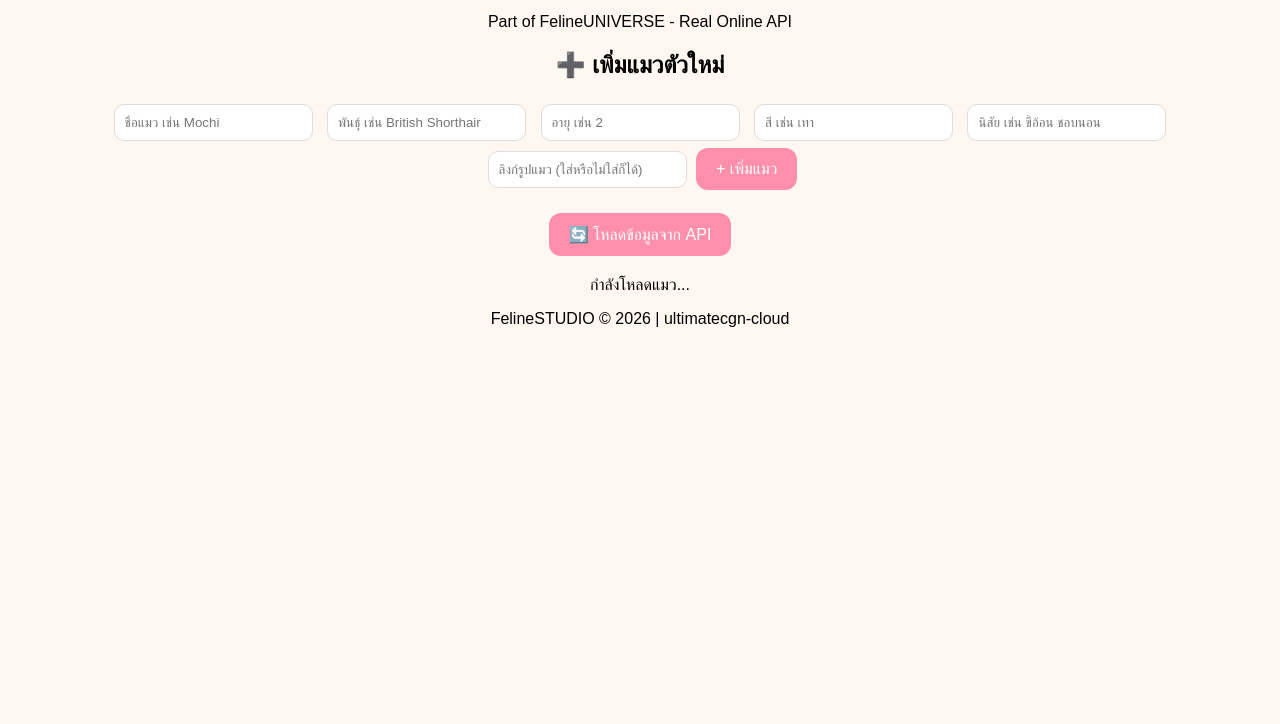
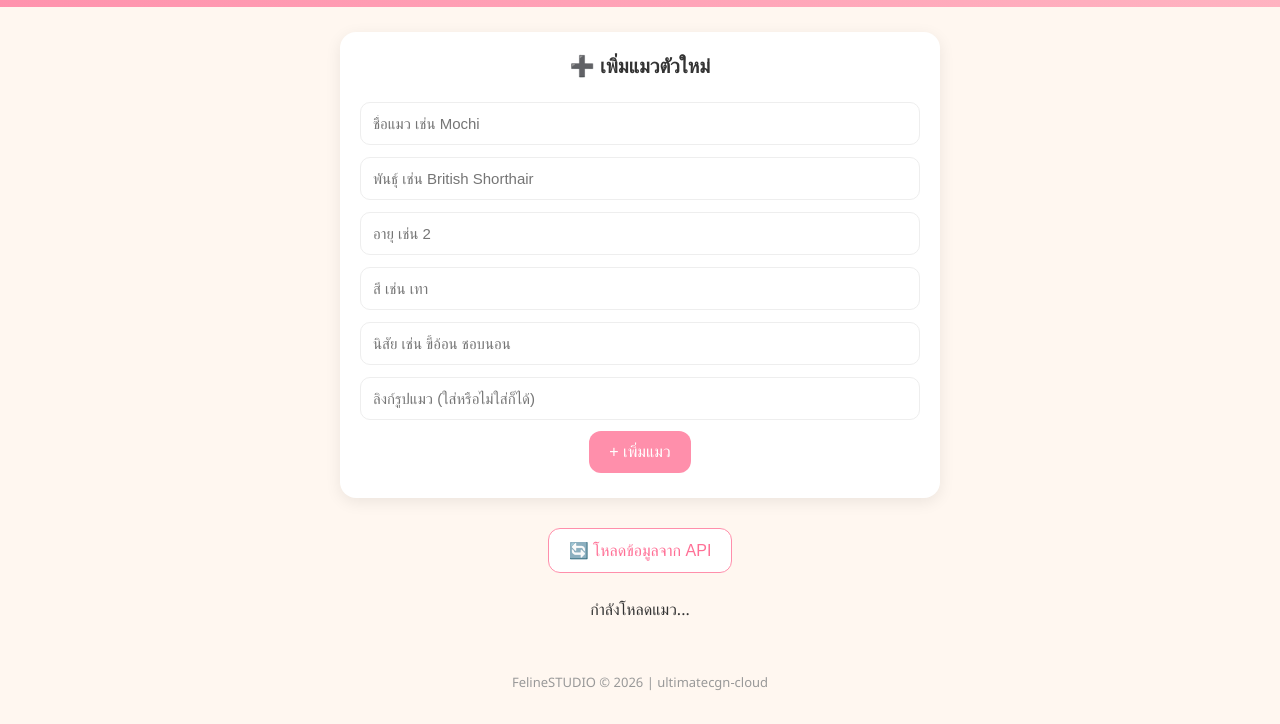
Before and after one commit to ultimatecgn-cloud/FelineSTUDIO, a plain HTML site: page index.html in a window 1280 px wide. Shown: the part 140-864 px from the top of the page. Before the commit the page ends 800 px from the top, so only its background shows below. Drawn offline with Linux system fonts and the light colour scheme; no server answers.

Commit message:
Update style.css

```diff
--- a/style.css
+++ b/style.css
@@ -1,8 +1,123 @@
-body { font-family: sans-serif; text-align: center; padding: 40px; background: #fff7f0; }
-h1 { font-size: 42px; }
-button { padding: 12px 20px; border: none; border-radius: 12px; background: #ff8fab; color: white; font-size: 16px; cursor: pointer; }
-#result { margin-top: 20px; }
-.form { margin: 20px; }
-input { padding: 10px; border-radius: 10px; border: 1px solid #ddd; margin: 5px; }
-.card { background: white; padding: 15px; margin: 10px auto; max-width: 350px; border-radius: 12px; box-shadow: 0 2px 8px rgba(0,0,0,0.1); }
-.card button { margin: 5px; font-size: 13px; padding: 8px 12px; }
+* { box-sizing: border-box; }
+
+body {
+  font-family: 'Segoe UI', sans-serif;
+  text-align: center;
+  padding: 0;
+  margin: 0;
+  background: #fff7f0;
+  color: #333;
+}
+
+header {
+  background: linear-gradient(135deg, #ff8fab, #ffb3c1);
+  color: white;
+  padding: 30px 20px;
+}
+
+header h1 {
+  font-size: 44px;
+  margin: 0;
+}
+
+header p {
+  margin: 5px 0 0;
+  opacity: 0.9;
+}
+
+.form {
+  background: white;
+  max-width: 600px;
+  margin: 25px auto;
+  padding: 20px;
+  border-radius: 16px;
+  box-shadow: 0 4px 16px rgba(0,0,0,0.08);
+}
+
+.form h2 {
+  margin-top: 0;
+  font-size: 20px;
+}
+
+input {
+  width: 100%;
+  padding: 12px;
+  border-radius: 10px;
+  border: 1px solid #eee;
+  margin: 6px 0;
+  font-size: 15px;
+  outline: none;
+}
+
+input:focus {
+  border-color: #ff8fab;
+}
+
+button {
+  padding: 12px 20px;
+  border: none;
+  border-radius: 12px;
+  background: #ff8fab;
+  color: white;
+  font-size: 16px;
+  cursor: pointer;
+  margin: 5px;
+}
+
+button:hover {
+  background: #ff7096;
+}
+
+.reload {
+  background: white;
+  color: #ff7096;
+  border: 1px solid #ff8fab;
+}
+
+#result {
+  display: flex;
+  flex-wrap: wrap;
+  justify-content: center;
+  gap: 16px;
+  padding: 20px;
+  max-width: 1100px;
+  margin: 0 auto;
+}
+
+.card {
+  background: white;
+  width: 300px;
+  padding: 15px;
+  border-radius: 16px;
+  box-shadow: 0 4px 16px rgba(0,0,0,0.08);
+  text-align: left;
+}
+
+.card img {
+  width: 100%;
+  height: 200px;
+  object-fit: cover;
+  border-radius: 12px;
+}
+
+.card h3 {
+  margin: 12px 0 5px;
+  font-size: 22px;
+}
+
+.card p {
+  margin: 4px 0;
+  font-size: 14px;
+  color: #555;
+}
+
+.card button {
+  font-size: 13px;
+  padding: 8px 12px;
+}
+
+footer {
+  padding: 20px;
+  color: #999;
+  font-size: 13px;
+}
```
